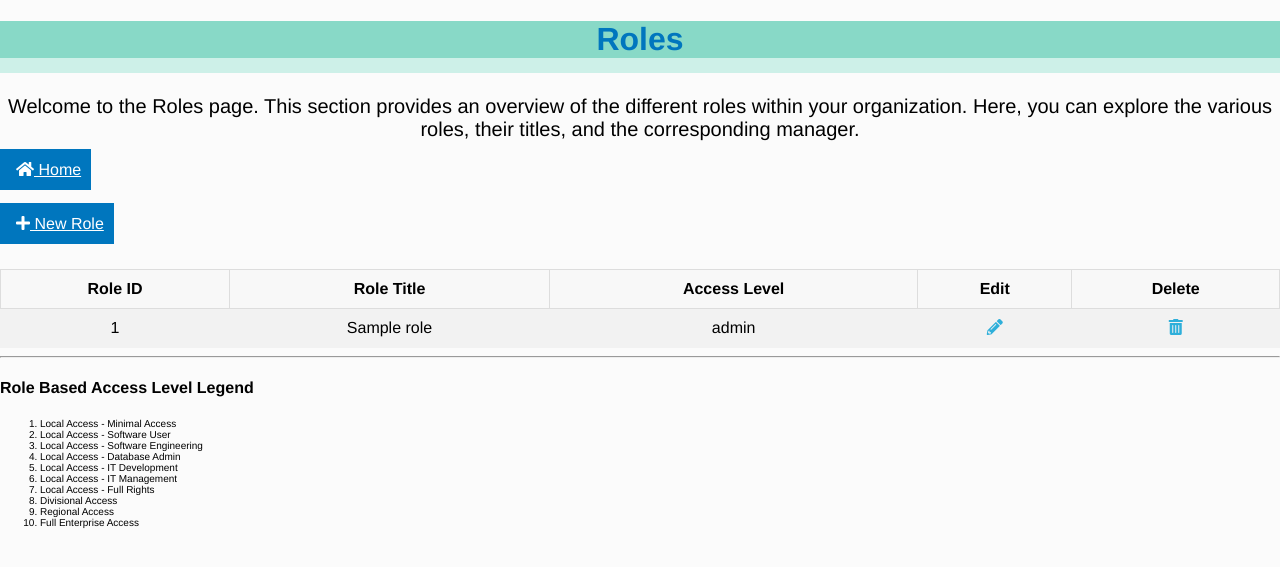
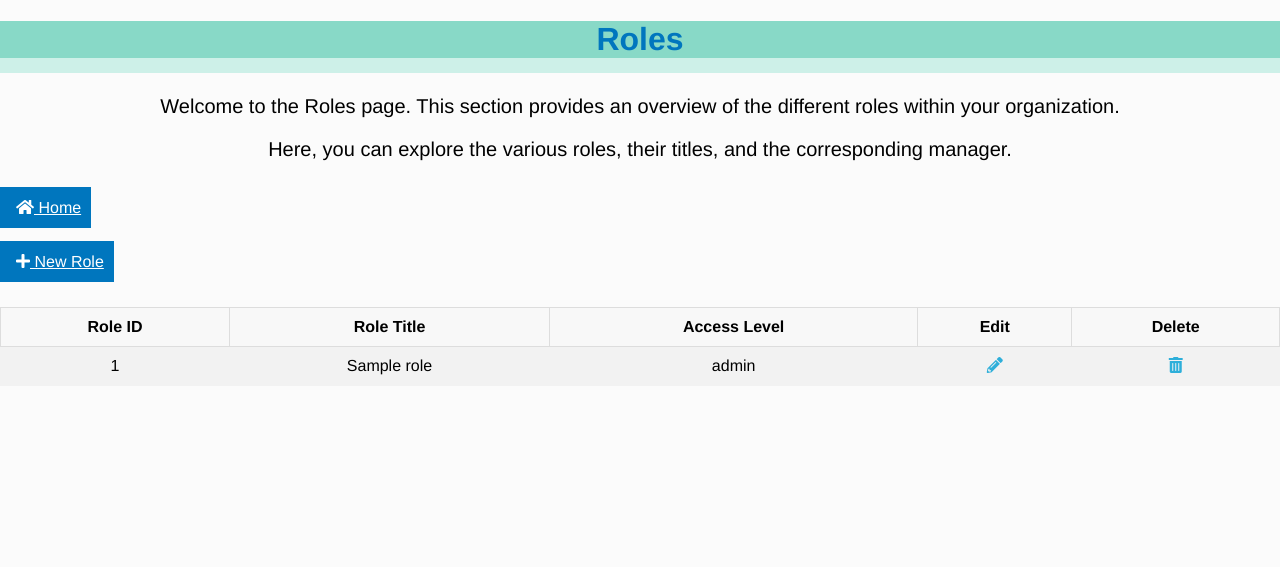
Before and after one commit to HexHeros/IT-Managment, a Flask app: page /roles in a window 1280 px wide. Shown: the top 567 px of the page. Run offline with Flask 2, Linux system fonts and the light colour scheme; tables that the repository leaves empty or names only in its code hold one stand-in row (values such as "Sample post"); data that the repository does not hold is empty; some libraries are stand-ins or nearby versions.

Commit message:
Update roles.html

```diff
--- a/templates/roles.html
+++ b/templates/roles.html
@@ -18,7 +18,9 @@
 
 <body>
     <h1>Roles</h1>
-    <p>Welcome to the Roles page. This section provides an overview of the different roles within your organization. Here, you can explore the various roles, their titles, and the corresponding manager.</p>
+    <p>Welcome to the Roles page. This section provides an overview of the different roles within your organization.</p>
+    <p>Here, you can explore the various roles, their titles, and the corresponding manager.</p>
+    <br>
     <a href="/" button class="btn"><i class="fa fa-home"></i>  Home</a></button>
     <br>
     <br>
@@ -45,22 +47,6 @@
         </tr>
         {% endfor %}
     </table>
-  <hr>
-<div>
-    <h4>Role Based Access Level Legend</h4>
-    <ol>
-        <li>Local Access - Minimal Access</li>
-        <li>Local Access - Software User</li>
-        <li>Local Access - Software Engineering</li>
-        <li>Local Access - Database Admin</li>
-        <li>Local Access - IT Development</li>
-        <li>Local Access - IT Management</li>
-        <li>Local Access - Full Rights</li>
-        <li>Divisional Access</li>
-        <li>Regional Access</li>
-        <li>Full Enterprise Access</li>
-    </ol>
-</div>
 </body>
 
 </html>
```
